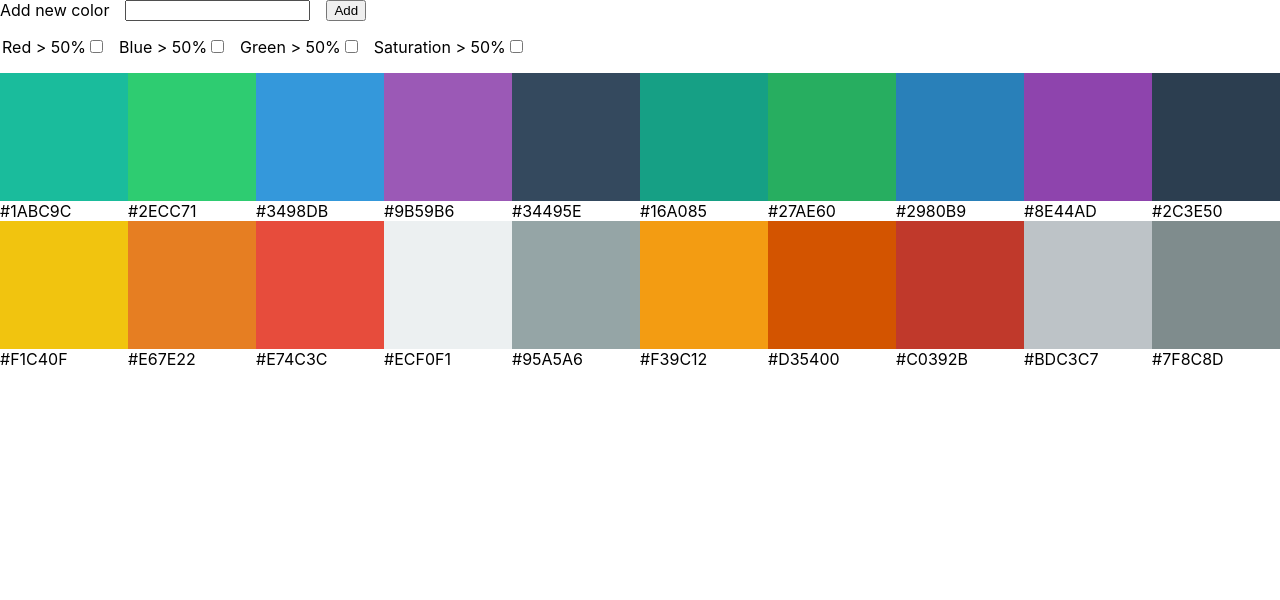
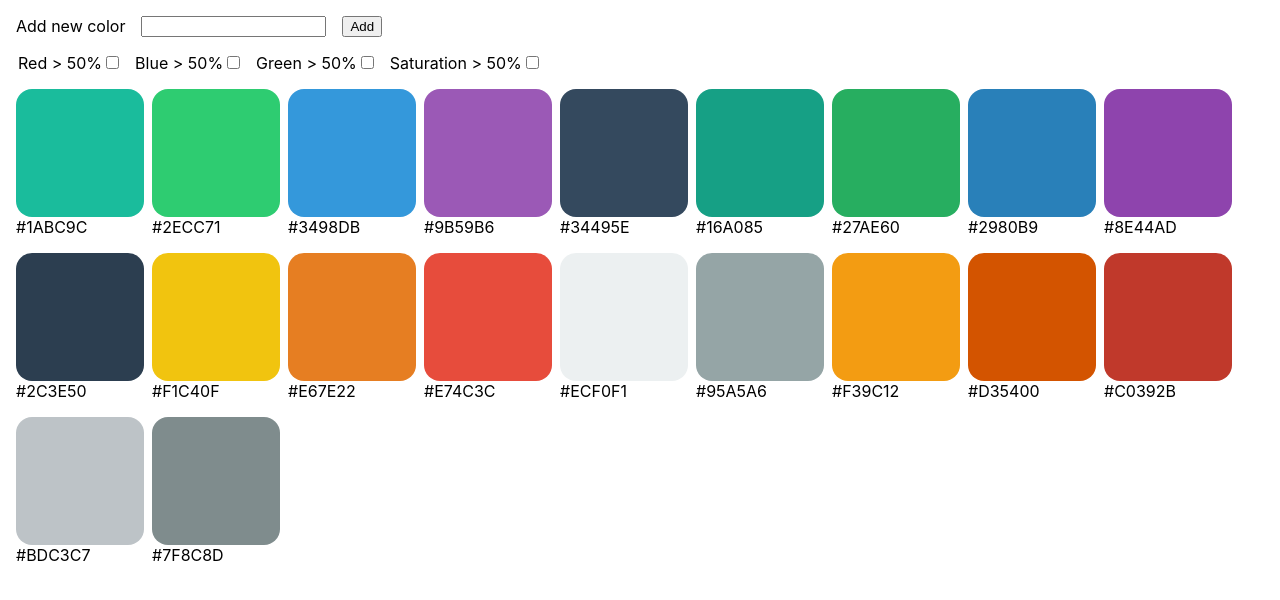
Before and after one commit to krowter/karyamurni-rad4m-test, a React (Create React App) app: page / in a window 1280 px wide. Shown: the top 600 px of the page. Built offline with nearby package versions, Linux system fonts and the light colour scheme.

Commit message:
improve UI

```diff
--- a/src/App.scss
+++ b/src/App.scss
@@ -1,4 +1,8 @@
 // RESETS
+
+body {
+  margin: 1rem;
+}
 
 fieldset {
   border: none;
@@ -23,9 +27,11 @@ fieldset {
 }
 
 .square {
+  margin: 0 0.5rem 1rem 0;
   width: 8rem;
 
   .color-preview {
+    border-radius: 1rem;
     height: 8rem;
     width: inherit;
   }
```
